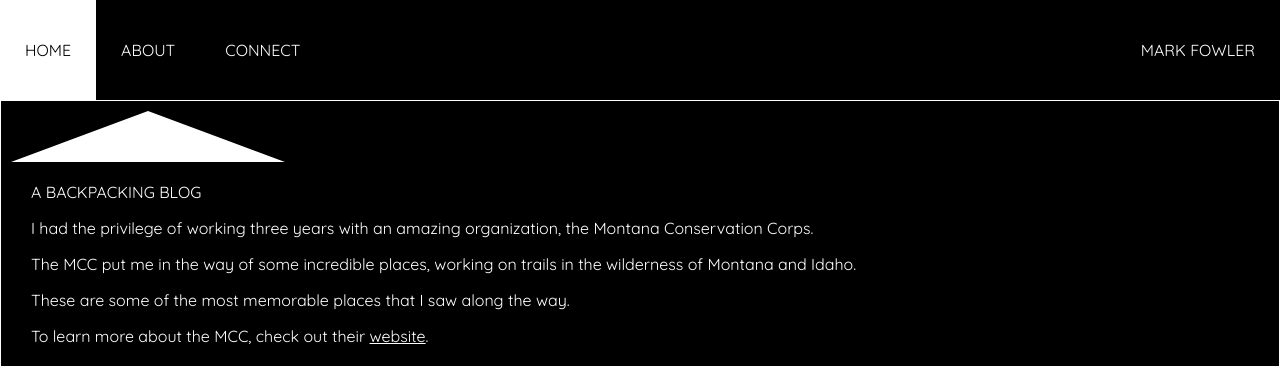
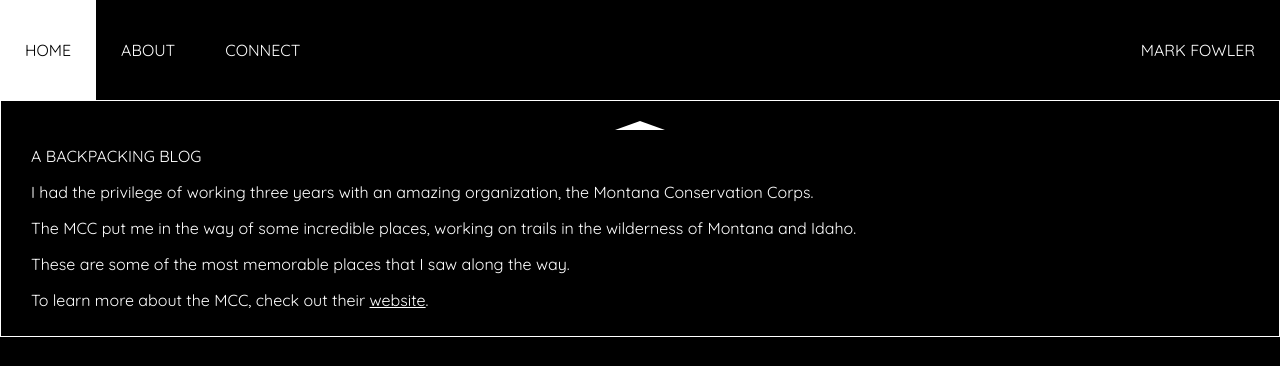
Before and after one commit to mfowler7/mfowler7.github.io, a plain HTML site: page photos.html in a window 1280 px wide. Both pictures are taken after a click on the link "ABOUT". Shown: the top 366 px of the page. Drawn offline with nearby package versions, Linux system fonts and the light colour scheme.

```diff
--- a/css/photos.css
+++ b/css/photos.css
@@ -101,6 +101,20 @@
   padding-right: 10px;
 }
 
+#arrow {
+  display: block;
+  margin-left: auto;
+  margin-right: auto;
+  margin-top: 10px;
+  max-width: 50px;
+  max-height: 30px;
+}
+
+#arrow:hover {
+  cursor: pointer;
+  border: 1px solid white;
+}
+
 /* Main */
 .main {
   border-top: 1px white solid;
--- a/css/writings.css
+++ b/css/writings.css
@@ -103,6 +103,20 @@
   padding-right: 10px;
 }
 
+#arrow {
+  display: block;
+  margin-left: auto;
+  margin-right: auto;
+  margin-top: 10px;
+  max-width: 50px;
+  max-height: 30px;
+}
+
+#arrow:hover {
+  cursor: pointer;
+  border: 1px solid white;
+}
+
 /* Main */
 .main {
   border-top: 1px white solid;
```
